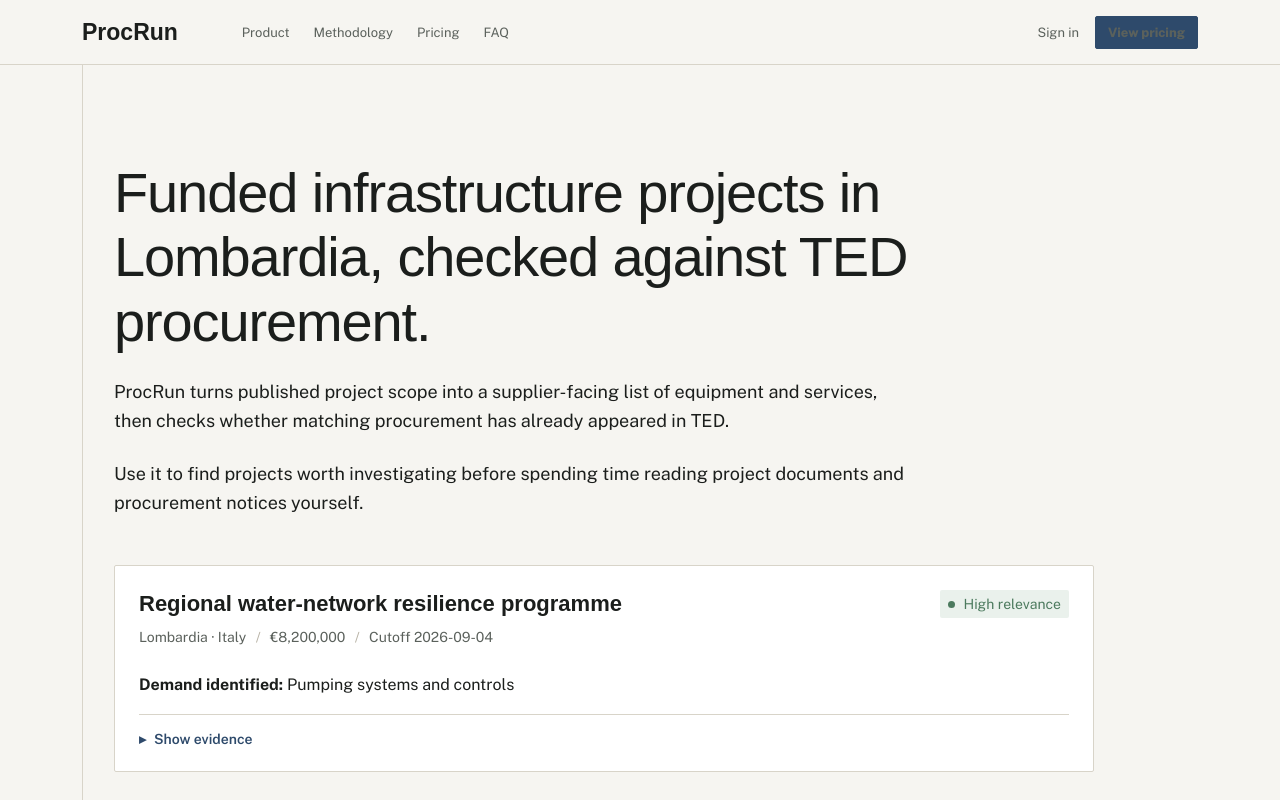
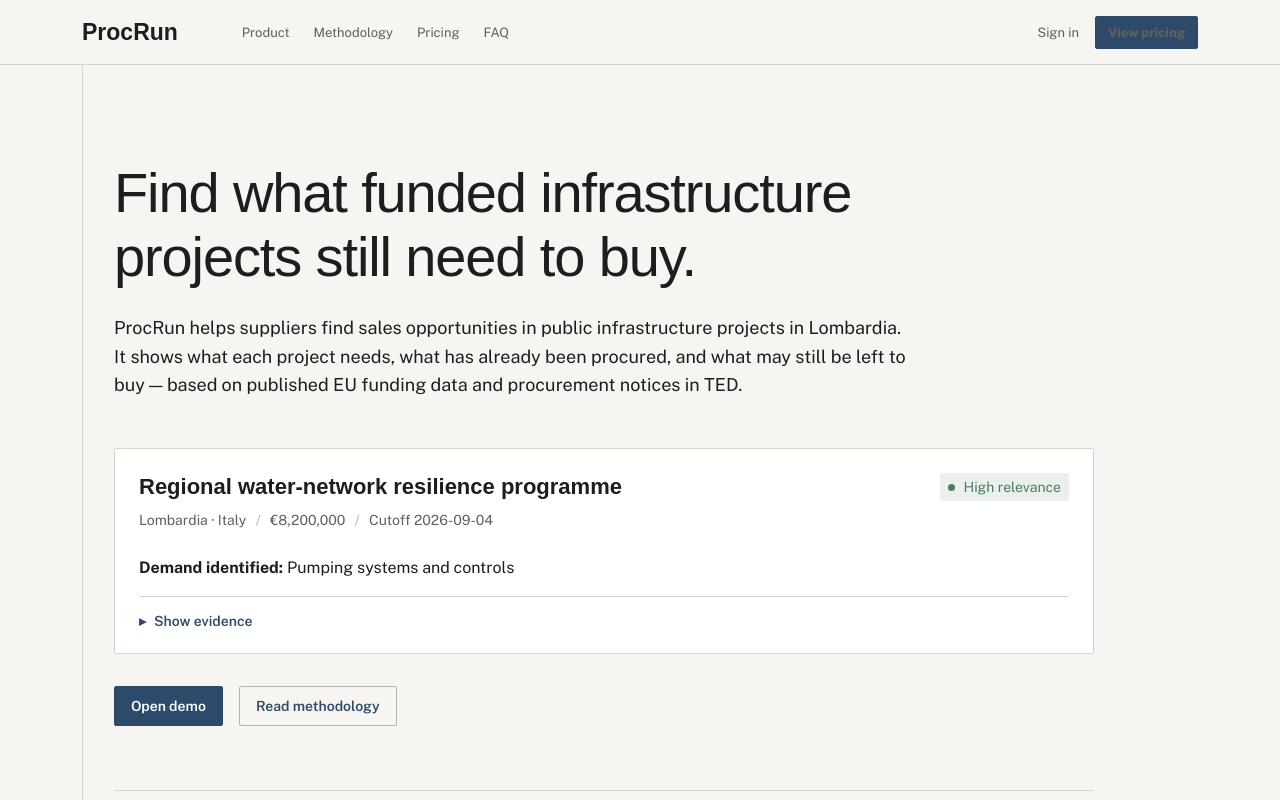
Before and after one commit to martibal/procrun, a Next.js app in the folder web/: page / in a window 1280 px wide. Shown: the top 800 px of the page. Built offline with nearby package versions, Linux system fonts and the light colour scheme; a web font is replaced by a local one.

Commit message:
Replace landing hero with concise product explanation

```diff
--- a/web/app/page.tsx
+++ b/web/app/page.tsx
@@ -9,9 +9,8 @@ export default function HomePage() {
   return <PublicPage>
     <div className={styles.page}>
       <section className={styles.hero}>
-        <h1>Funded infrastructure projects in Lombardia, checked against TED procurement.</h1>
-        <p className={styles.intro}>ProcRun turns published project scope into a supplier-facing list of equipment and services, then checks whether matching procurement has already appeared in TED.</p>
-        <p className={styles.intro}>Use it to find projects worth investigating before spending time reading project documents and procurement notices yourself.</p>
+        <h1>Find what funded infrastructure projects still need to buy.</h1>
+        <p className={styles.intro}>ProcRun helps suppliers find sales opportunities in public infrastructure projects in Lombardia. It shows what each project needs, what has already been procured, and what may still be left to buy — based on published EU funding data and procurement notices in TED.</p>
 
         <article className={styles.record} aria-label="Example ProcRun opportunity">
           <div className={styles.recordTop}>
```
